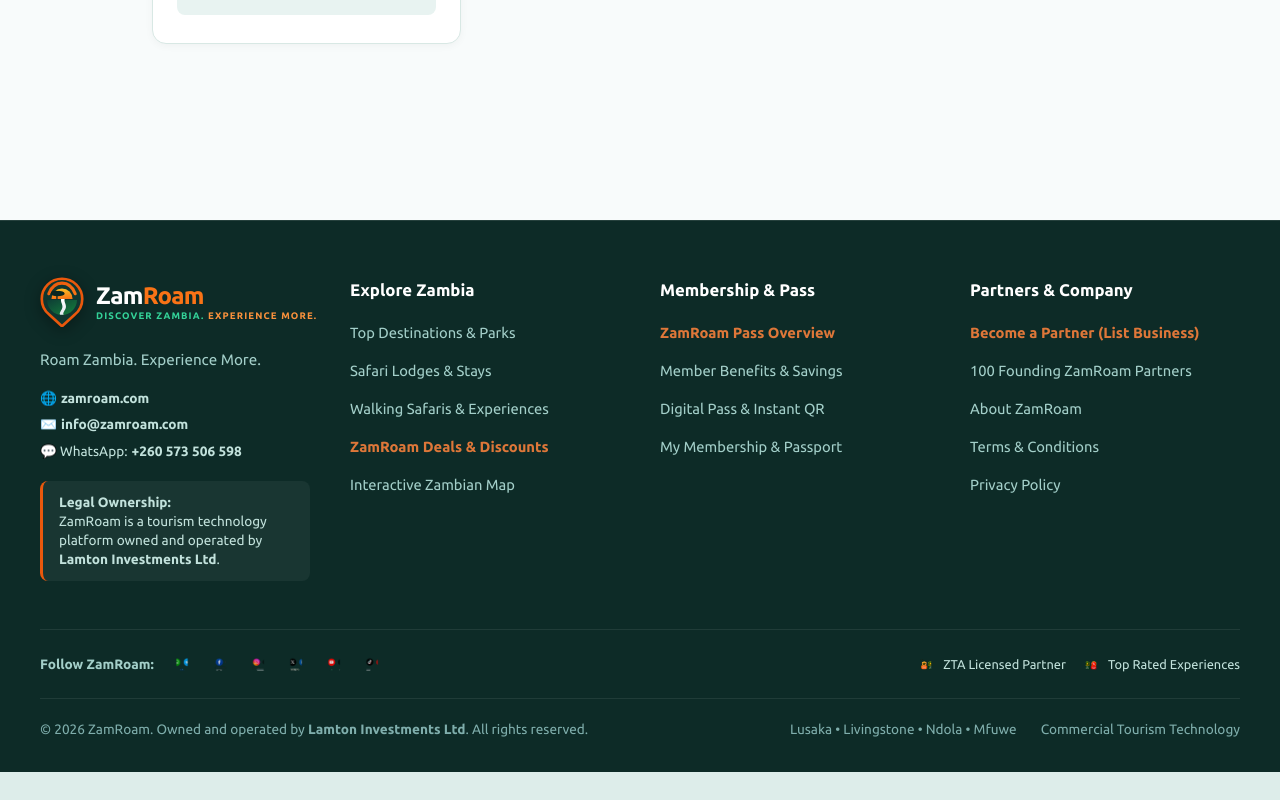
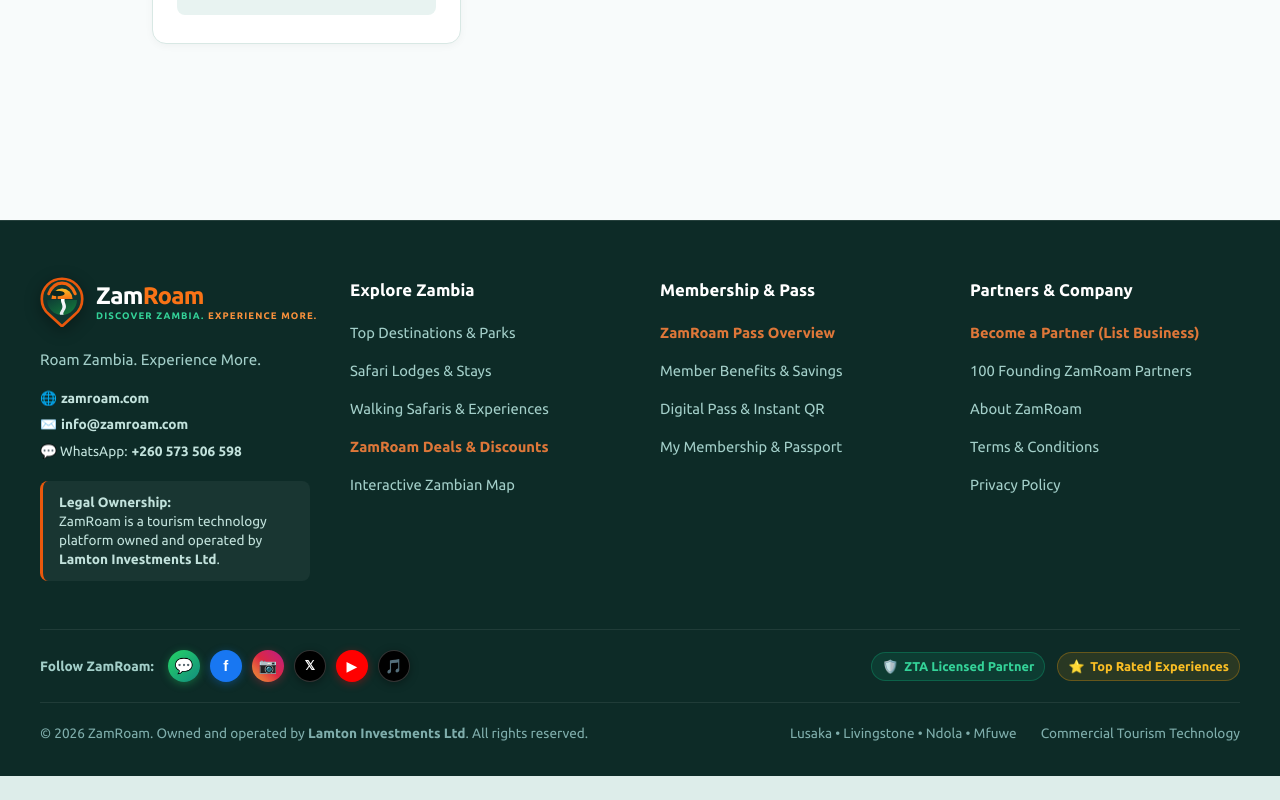
Before and after one commit to LawrenceMukombo/visitpng, a Next.js app: page /pass in a window 1280 px wide. Shown: the part 1416-2216 px from the top of the page. Built offline with nearby package versions, Linux system fonts and the light colour scheme.

Commit message:
fix(ui): upgrade Footer social badges and trust partner icons with crisp vector graphics

```diff
--- a/app/components/Footer.tsx
+++ b/app/components/Footer.tsx
@@ -358,45 +358,187 @@
           alignItems: "center",
           gap: "1.25rem"
         }}>
-          {/* Social Links with Icon Pack Images */}
+          {/* Social Links with Crisp Vector Badges */}
           <div style={{ display: "flex", alignItems: "center", gap: "10px", flexWrap: "wrap" }}>
             <span style={{ fontSize: "0.85rem", color: "#a3cfc9", fontWeight: 700, marginRight: "4px" }}>Follow ZamRoam:</span>
-            <a href="https://wa.me/260573506598" target="_blank" rel="noopener noreferrer" title="WhatsApp" style={{ opacity: 0.9 }}>
-              {/* eslint-disable-next-line @next/next/no-img-element */}
-              <img src="/icons/whatsapp.png" alt="WhatsApp" style={{ width: "28px", height: "28px" }} />
+
+            {/* WhatsApp */}
+            <a
+              href="https://wa.me/260573506598"
+              target="_blank"
+              rel="noopener noreferrer"
+              title="Chat on WhatsApp"
+              style={{
+                width: "32px",
+                height: "32px",
+                borderRadius: "50%",
+                background: "linear-gradient(135deg, #25D366 0%, #128C7E 100%)",
+                display: "inline-flex",
+                alignItems: "center",
+                justifyContent: "center",
+                color: "#ffffff",
+                fontSize: "15px",
+                boxShadow: "0 2px 8px rgba(37, 211, 102, 0.35)",
+                textDecoration: "none",
+                transition: "transform 0.15s ease"
+              }}
+            >
+              💬
             </a>
-            <a href="https://facebook.com/zamroam" target="_blank" rel="noopener noreferrer" title="Facebook" style={{ opacity: 0.9 }}>
-              {/* eslint-disable-next-line @next/next/no-img-element */}
-              <img src="/icons/facebook.png" alt="Facebook" style={{ width: "28px", height: "28px" }} />
+
+            {/* Facebook */}
+            <a
+              href="https://facebook.com/zamroam"
+              target="_blank"
+              rel="noopener noreferrer"
+              title="Follow on Facebook"
+              style={{
+                width: "32px",
+                height: "32px",
+                borderRadius: "50%",
+                background: "#1877F2",
+                display: "inline-flex",
+                alignItems: "center",
+                justifyContent: "center",
+                color: "#ffffff",
+                fontWeight: 900,
+                fontSize: "15px",
+                boxShadow: "0 2px 8px rgba(24, 119, 242, 0.35)",
+                textDecoration: "none",
+                fontFamily: "sans-serif"
+              }}
+            >
+              f
             </a>
-            <a href="https://instagram.com/zamroam" target="_blank" rel="noopener noreferrer" title="Instagram" style={{ opacity: 0.9 }}>
-              {/* eslint-disable-next-line @next/next/no-img-element */}
-              <img src="/icons/instagram.png" alt="Instagram" style={{ width: "28px", height: "28px" }} />
+
+            {/* Instagram */}
+            <a
+              href="https://instagram.com/zamroam"
+              target="_blank"
+              rel="noopener noreferrer"
+              title="Follow on Instagram"
+              style={{
+                width: "32px",
+                height: "32px",
+                borderRadius: "50%",
+                background: "linear-gradient(45deg, #f09433 0%, #e6683c 25%, #dc2743 50%, #cc2366 75%, #bc1888 100%)",
+                display: "inline-flex",
+                alignItems: "center",
+                justifyContent: "center",
+                color: "#ffffff",
+                fontSize: "15px",
+                boxShadow: "0 2px 8px rgba(220, 39, 67, 0.35)",
+                textDecoration: "none"
+              }}
+            >
+              📷
             </a>
-            <a href="https://x.com/zamroam" target="_blank" rel="noopener noreferrer" title="X (Twitter)" style={{ opacity: 0.9 }}>
-              {/* eslint-disable-next-line @next/next/no-img-element */}
-              <img src="/icons/x_twitter.png" alt="X" style={{ width: "28px", height: "28px" }} />
+
+            {/* X / Twitter */}
+            <a
+              href="https://x.com/zamroam"
+              target="_blank"
+              rel="noopener noreferrer"
+              title="Follow on X"
+              style={{
+                width: "32px",
+                height: "32px",
+                borderRadius: "50%",
+                background: "#000000",
+                border: "1px solid rgba(255, 255, 255, 0.2)",
+                display: "inline-flex",
+                alignItems: "center",
+                justifyContent: "center",
+                color: "#ffffff",
+                fontWeight: 900,
+                fontSize: "13px",
+                boxShadow: "0 2px 8px rgba(0, 0, 0, 0.35)",
+                textDecoration: "none",
+                fontFamily: "sans-serif"
+              }}
+            >
+              𝕏
             </a>
-            <a href="https://youtube.com/@zamroam" target="_blank" rel="noopener noreferrer" title="YouTube" style={{ opacity: 0.9 }}>
-              {/* eslint-disable-next-line @next/next/no-img-element */}
-              <img src="/icons/youtube.png" alt="YouTube" style={{ width: "28px", height: "28px" }} />
+
+            {/* YouTube */}
+            <a
+              href="https://youtube.com/@zamroam"
+              target="_blank"
+              rel="noopener noreferrer"
+              title="Watch on YouTube"
+              style={{
+                width: "32px",
+                height: "32px",
+                borderRadius: "50%",
+                background: "#FF0000",
+                display: "inline-flex",
+                alignItems: "center",
+                justifyContent: "center",
+                color: "#ffffff",
+                fontSize: "14px",
+                boxShadow: "0 2px 8px rgba(255, 0, 0, 0.35)",
+                textDecoration: "none"
+              }}
+            >
+              ▶
             </a>
-            <a href="https://tiktok.com/@zamroam" target="_blank" rel="noopener noreferrer" title="TikTok" style={{ opacity: 0.9 }}>
-              {/* eslint-disable-next-line @next/next/no-img-element */}
-              <img src="/icons/tiktok.png" alt="TikTok" style={{ width: "28px", height: "28px" }} />
+
+            {/* TikTok */}
+            <a
+              href="https://tiktok.com/@zamroam"
+              target="_blank"
+              rel="noopener noreferrer"
+              title="Follow on TikTok"
+              style={{
+                width: "32px",
+                height: "32px",
+                borderRadius: "50%",
+                background: "#010101",
+                border: "1px solid rgba(255, 255, 255, 0.2)",
+                display: "inline-flex",
+                alignItems: "center",
+                justifyContent: "center",
+                color: "#ffffff",
+                fontSize: "14px",
+                boxShadow: "0 2px 8px rgba(0, 0, 0, 0.35)",
+                textDecoration: "none"
+              }}
+            >
+              🎵
             </a>
           </div>
 
           {/* Trust Badges */}
-          <div style={{ display: "flex", alignItems: "center", gap: "14px", flexWrap: "wrap" }}>
-            <div style={{ display: "flex", alignItems: "center", gap: "6px", fontSize: "0.8rem", color: "#c2e2dc" }}>
-              {/* eslint-disable-next-line @next/next/no-img-element */}
-              <img src="/icons/trusted_partner_badge.png" alt="Trusted" style={{ width: "22px", height: "22px" }} />
+          <div style={{ display: "flex", alignItems: "center", gap: "12px", flexWrap: "wrap" }}>
+            <div style={{
+              display: "inline-flex",
+              alignItems: "center",
+              gap: "6px",
+              background: "rgba(16, 185, 129, 0.12)",
+              border: "1px solid rgba(16, 185, 129, 0.3)",
+              padding: "4px 10px",
+              borderRadius: "20px",
+              fontSize: "0.8rem",
+              color: "#34D399",
+              fontWeight: 700
+            }}>
+              <span>🛡️</span>
               <span>ZTA Licensed Partner</span>
             </div>
-            <div style={{ display: "flex", alignItems: "center", gap: "6px", fontSize: "0.8rem", color: "#c2e2dc" }}>
-              {/* eslint-disable-next-line @next/next/no-img-element */}
-              <img src="/icons/top_rated_badge.png" alt="Top Rated" style={{ width: "22px", height: "22px" }} />
+
+            <div style={{
+              display: "inline-flex",
+              alignItems: "center",
+              gap: "6px",
+              background: "rgba(245, 158, 11, 0.12)",
+              border: "1px solid rgba(245, 158, 11, 0.3)",
+              padding: "4px 10px",
+              borderRadius: "20px",
+              fontSize: "0.8rem",
+              color: "#FBBF24",
+              fontWeight: 700
+            }}>
+              <span>⭐</span>
               <span>Top Rated Experiences</span>
             </div>
           </div>
```
